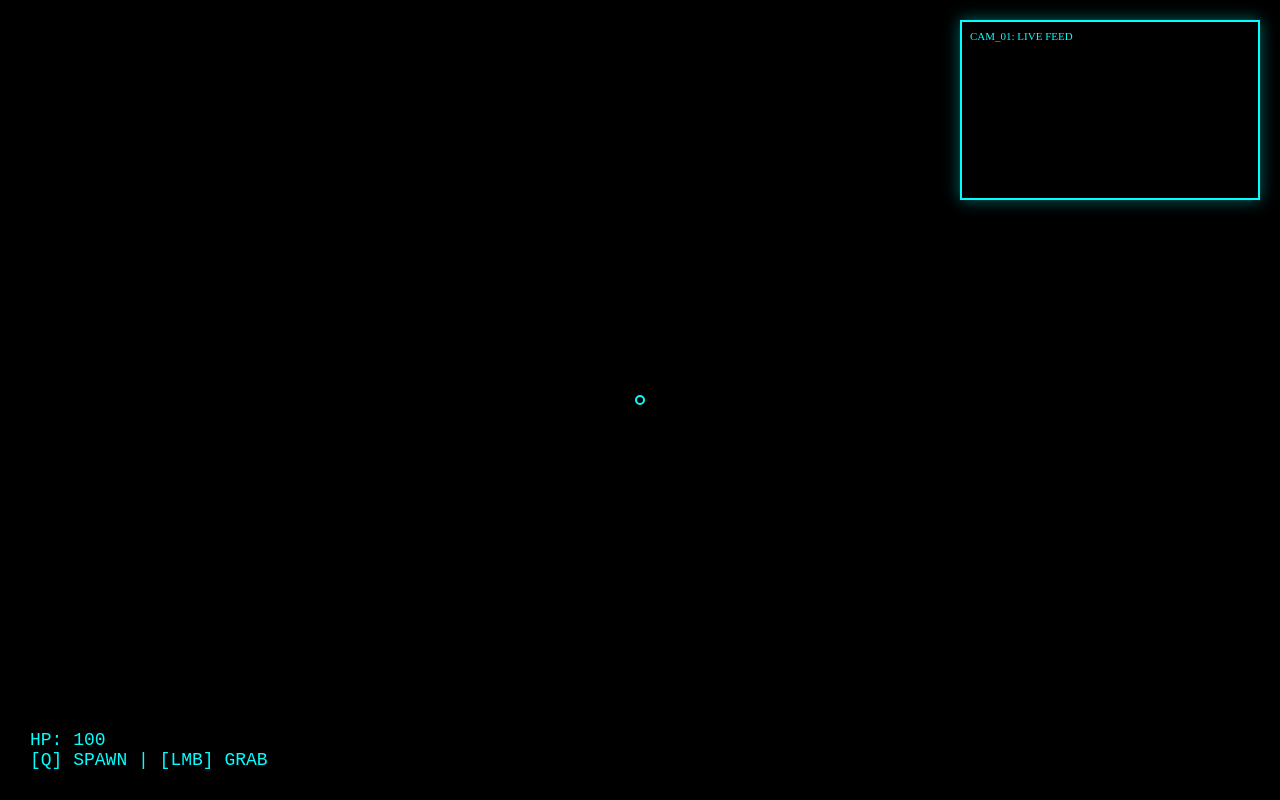
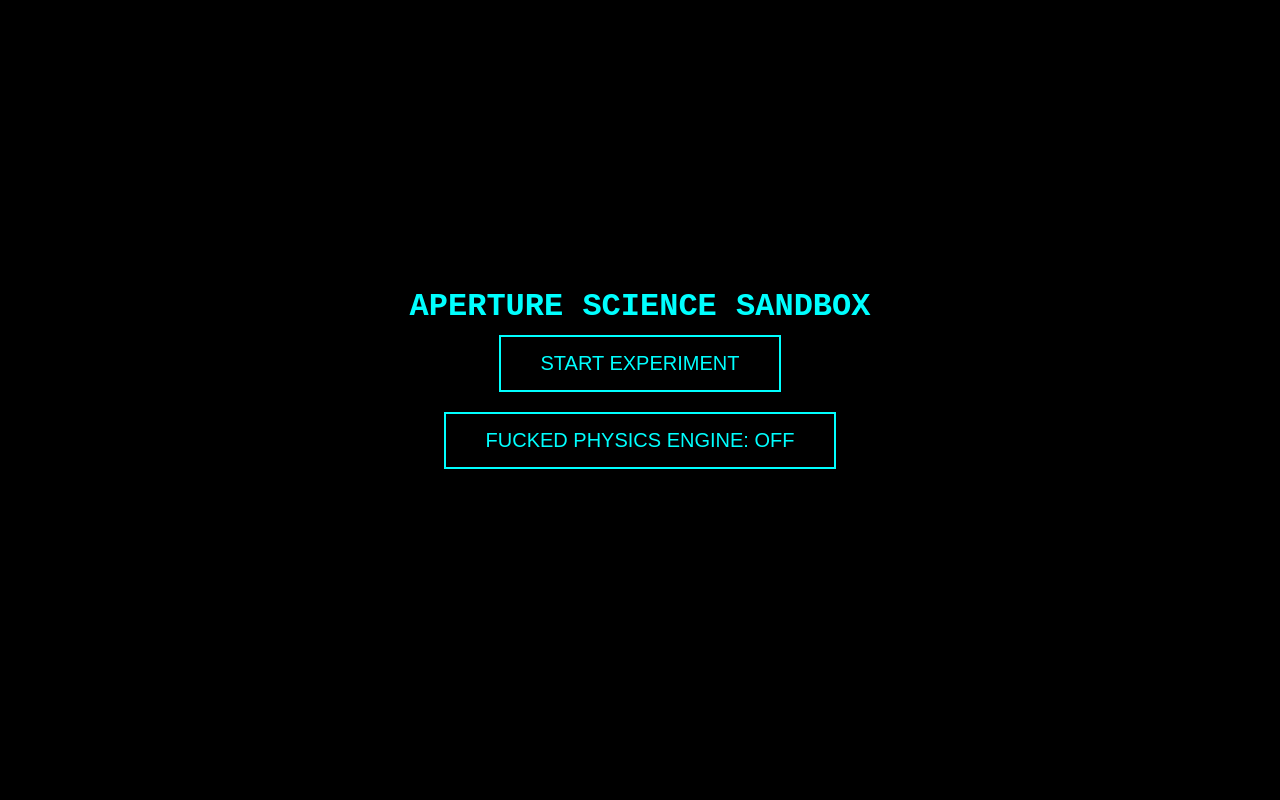
Before and after one commit to windowsflytheac/Portal-Gmod-Port, a plain HTML site: page index.html in a window 1280 px wide. Drawn offline with nearby package versions, Linux system fonts and the light colour scheme.

Commit message:
Update index.html

```diff
--- a/index.html
+++ b/index.html
@@ -2,63 +2,49 @@
 <html lang="en">
 <head>
     <meta charset="UTF-8">
-    <title>Aperture Sandbox - Full Patch</title>
+    <title>Aperture Sandbox - Menu Patch</title>
     <style>
         * { margin: 0; padding: 0; box-sizing: border-box; }
-        body, html { width: 100%; height: 100%; overflow: hidden; background: #000; }
+        body, html { width: 100%; height: 100%; overflow: hidden; background: #000; font-family: 'Courier New', monospace; }
+        canvas { position: absolute; top: 0; left: 0; z-index: 1; }
 
-        /* Fixed Background Canvas */
-        canvas {
-            position: absolute; top: 0; left: 0;
-            width: 100vw !important; height: 100vh !important;
-            z-index: 1;
+        /* Start Menu Styling */
+        #menu-overlay {
+            position: absolute; top: 0; left: 0; width: 100%; height: 100%;
+            background: rgba(0,0,0,0.9); z-index: 100;
+            display: flex; flex-direction: column; align-items: center; justify-content: center;
+            color: #00ffff;
         }
 
-        #ui-layer {
-            position: absolute; top: 0; left: 0; width: 100%; height: 100%;
-            z-index: 10; pointer-events: none;
+        .menu-btn {
+            background: transparent; border: 2px solid #00ffff; color: #00ffff;
+            padding: 15px 40px; margin: 10px; cursor: pointer; font-size: 20px;
+            transition: 0.3s;
         }
+        .menu-btn:hover { background: #00ffff; color: #000; box-shadow: 0 0 20px #00ffff; }
 
-        #original-game-view {
-            position: absolute; top: 20px; right: 20px;
-            width: 300px; height: 180px;
-            border: 2px solid #00ffff; background: #000;
-            box-shadow: 0 0 15px rgba(0, 255, 255, 0.4);
-        }
+        .warning { color: #ff0000; font-size: 12px; margin-top: 5px; visibility: hidden; }
 
-        #hud {
-            position: absolute; bottom: 30px; left: 30px;
-            color: #00ffff; font-family: 'Courier New', monospace;
-            text-shadow: 2px 2px #000; font-size: 18px;
-        }
-
-        #crosshair {
-            position: absolute; top: 50%; left: 50%;
-            width: 10px; height: 10px; border: 2px solid #00ffff;
-            border-radius: 50%; transform: translate(-50%, -50%);
-        }
+        #ui-layer { position: absolute; top: 0; left: 0; width: 100%; height: 100%; z-index: 10; pointer-events: none; display: none; }
+        #original-game-view { position: absolute; top: 20px; right: 20px; width: 280px; height: 160px; border: 2px solid #00ffff; background: #000; }
+        #hud { position: absolute; bottom: 30px; left: 30px; color: #00ffff; }
     </style>
 </head>
 <body>
+    <div id="menu-overlay">
+        <h1>APERTURE SCIENCE SANDBOX</h1>
+        <button class="menu-btn" id="start-btn">START EXPERIMENT</button>
+        <button class="menu-btn" id="fucked-btn">FUCKED PHYSICS ENGINE: OFF</button>
+        <p id="fucked-warning" class="warning">WARNING: You are about to fuck up the physics engine.<br>Disable in settings (restart required).</p>
+    </div>
+
     <div id="ui-layer">
-        <div id="original-game-view">
-            <div style="color: #00ffff; font-size: 11px; padding: 8px;">CAM_01: LIVE FEED</div>
-        </div>
-        <div id="crosshair"></div>
-        <div id="hud">
-            HP: 100<br>
-            [Q] SPAWN | [LMB] GRAB
-        </div>
+        <div id="original-game-view"><div style="color: #00ffff; font-size: 10px; padding: 5px;">CAM_01: LIVE</div></div>
+        <div id="hud">HP: 100 | [Q] SPAWN | [LMB] GRAB</div>
     </div>
 
     <script type="importmap">
-        {
-            "imports": {
-                "three": "https://unpkg.com/three@0.160.0/build/three.module.js",
-                "three/addons/": "https://unpkg.com/three@0.160.0/examples/jsm/",
-                "cannon": "https://unpkg.com/cannon-es@0.20.0/dist/cannon-es.js"
-            }
-        }
+        { "imports": { "three": "https://unpkg.com/three@0.160.0/build/three.module.js", "three/addons/": "https://unpkg.com/three@0.160.0/examples/jsm/", "cannon": "https://unpkg.com/cannon-es@0.20.0/dist/cannon-es.js" } }
     </script>
     <script type="module" src="main.js"></script>
 </body>
```
